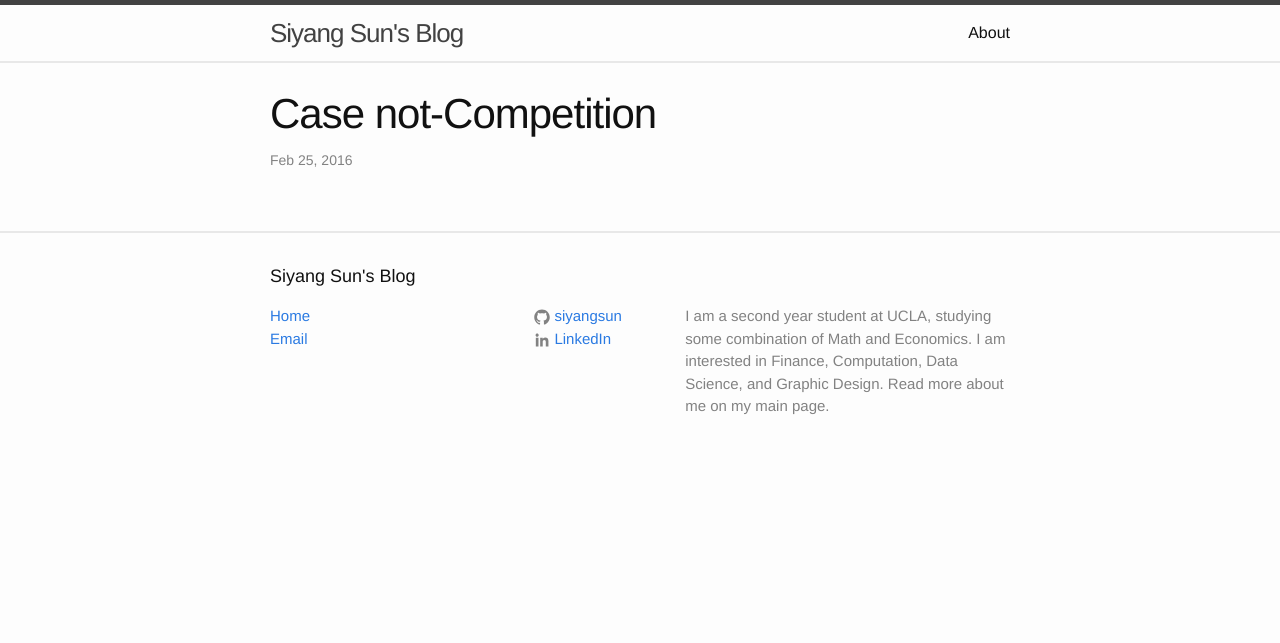
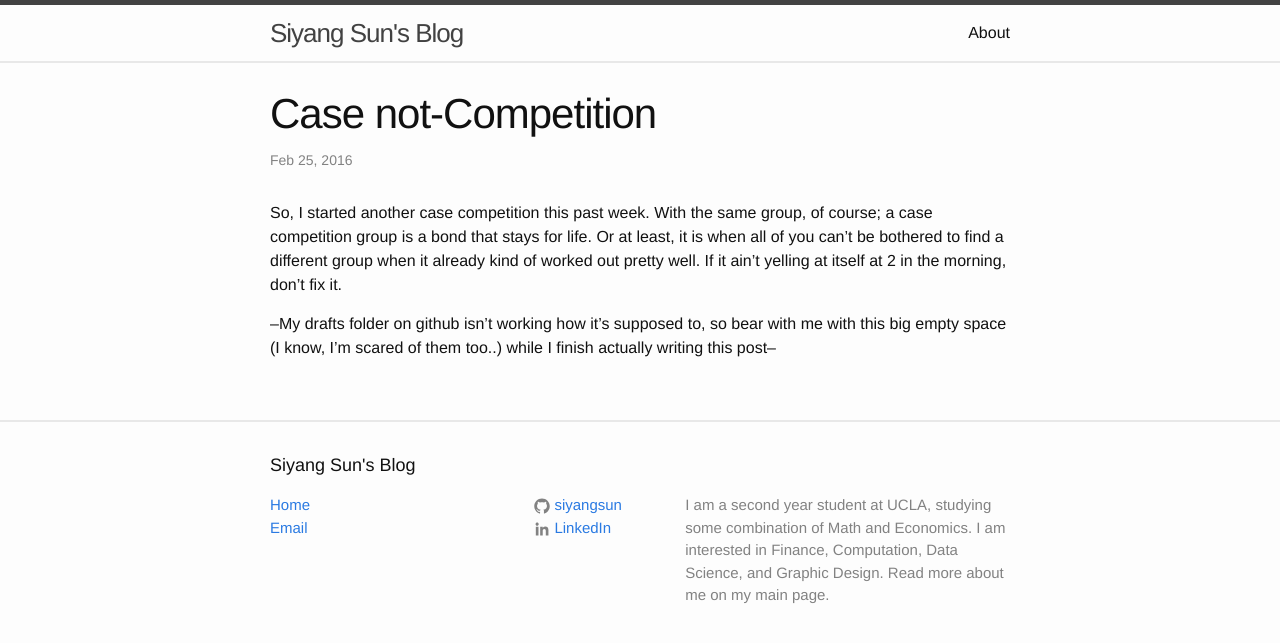
Before and after one commit to siyangsun/marginalia, a Jekyll site: the page built from _posts/Drafts/2016-2-25-case-not-competition.md, in a window 1280 px wide. Shown: the top 643 px of the page. Built offline with Jekyll 4.4.1, drawn with Linux system fonts in a browser that asks for light colours.

Commit message:
Updating post

```diff
--- a/_posts/Drafts/2016-2-25-case-not-competition.md
+++ b/_posts/Drafts/2016-2-25-case-not-competition.md
@@ -4,3 +4,6 @@ title:  "Case not-Competition"
 date:   2016-2-25 10:40:30 -0800
 categories: General
 ---
+So, I started another case competition this past week. With the same group, of course; a case competition group is a bond that stays for life. Or at least, it is when all of you can't be bothered to find a different group when it already kind of worked out pretty well. If it ain't yelling at itself at 2 in the morning, don't fix it.
+
+--My drafts folder on github isn't working how it's supposed to, so bear with me with this big empty space (I know, I'm scared of them too..) while I finish actually writing this post--
```
